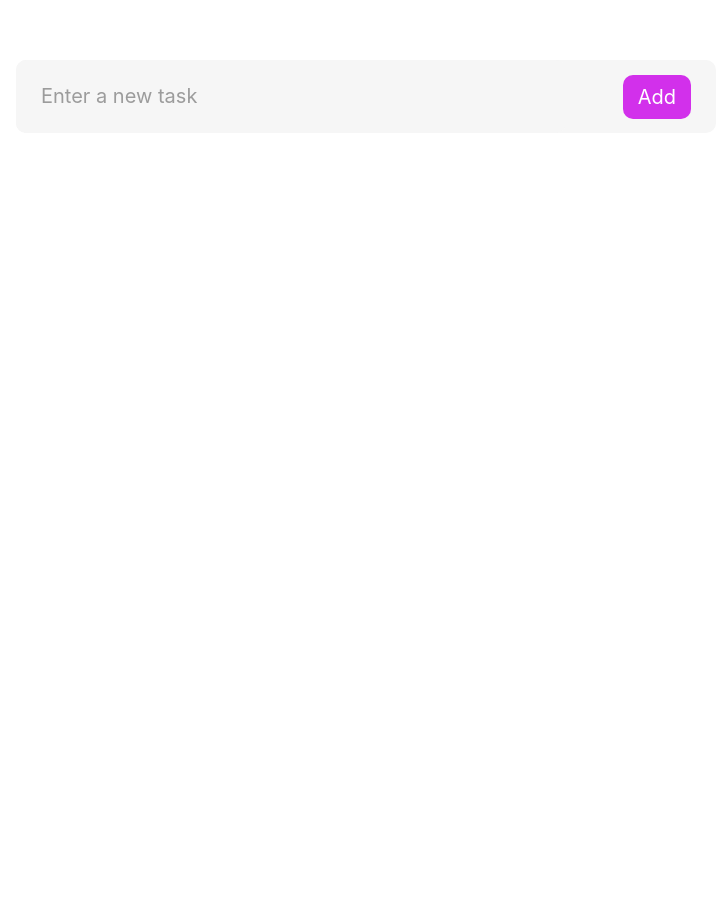
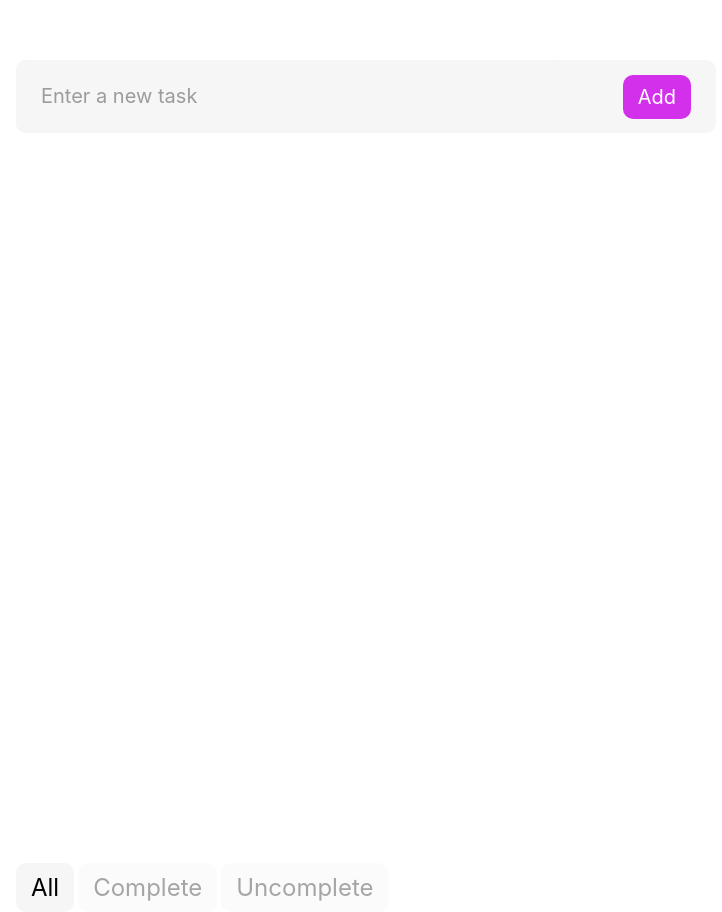
Before and after one commit to Dimonjik777/todo-list-js, a plain HTML site: page index.html in a window 1280 px wide. Shown: the whole page, without its empty margins (274-996 px from the left). Before the commit the page ends 800 px from the top, so only its background shows below. Drawn offline with Linux system fonts and the light colour scheme.

Commit message:
Add filtering buttons

```diff
--- a/index.css
+++ b/index.css
@@ -117,3 +117,31 @@ input::placeholder, p, h3, button{
 .task .task__delete:hover{
   color: #AF4C4C;
 }
+
+.tasks{
+  height: 600px;
+  overflow: auto;
+}
+
+.options{
+  margin-top: 30px;
+}
+
+.options button{
+  background-color: #F6F6F6;
+  border: none;
+  font-size: 24px;
+  padding: 10px 15px;
+  cursor: pointer;
+  opacity: 0.35;
+  border-radius: 10px;
+  transition: .2s ease all;
+}
+
+.options button:hover{
+  opacity: 0.75;
+}
+
+.options button.active{
+  opacity: 1;
+}
--- a/index.html
+++ b/index.html
@@ -1,11 +1,13 @@
 <!DOCTYPE html>
 <html lang="en">
+
 <head>
   <meta charset="UTF-8">
   <meta name="viewport" content="width=device-width, initial-scale=1.0">
   <title>ToDo</title>
   <link rel="stylesheet" href="index.css">
 </head>
+
 <body>
   <div class="container">
     <div class="input_task">
@@ -13,14 +15,15 @@
       <button>Add</button>
     </div>
 
-    <div class="tasks">
-      <!-- <div class="task">
-        <h3>Task1</h3>
-        <div class="task__check"></div>
-        <p class="task__delete">X</p>
-      </div> -->
+   <div class="tasks">
 
-  </div>
-  <script src="index.js"></script>
+    </div>
+    <div class="options">
+      <button class="active">All</button>
+      <button>Complete</button>
+      <button>Uncomplete</button>
+    </div>
+    <script src="index.js"></script>
 </body>
+
 </html>
```
Also changed, not shown: index.js (line endings or trailing spaces).
